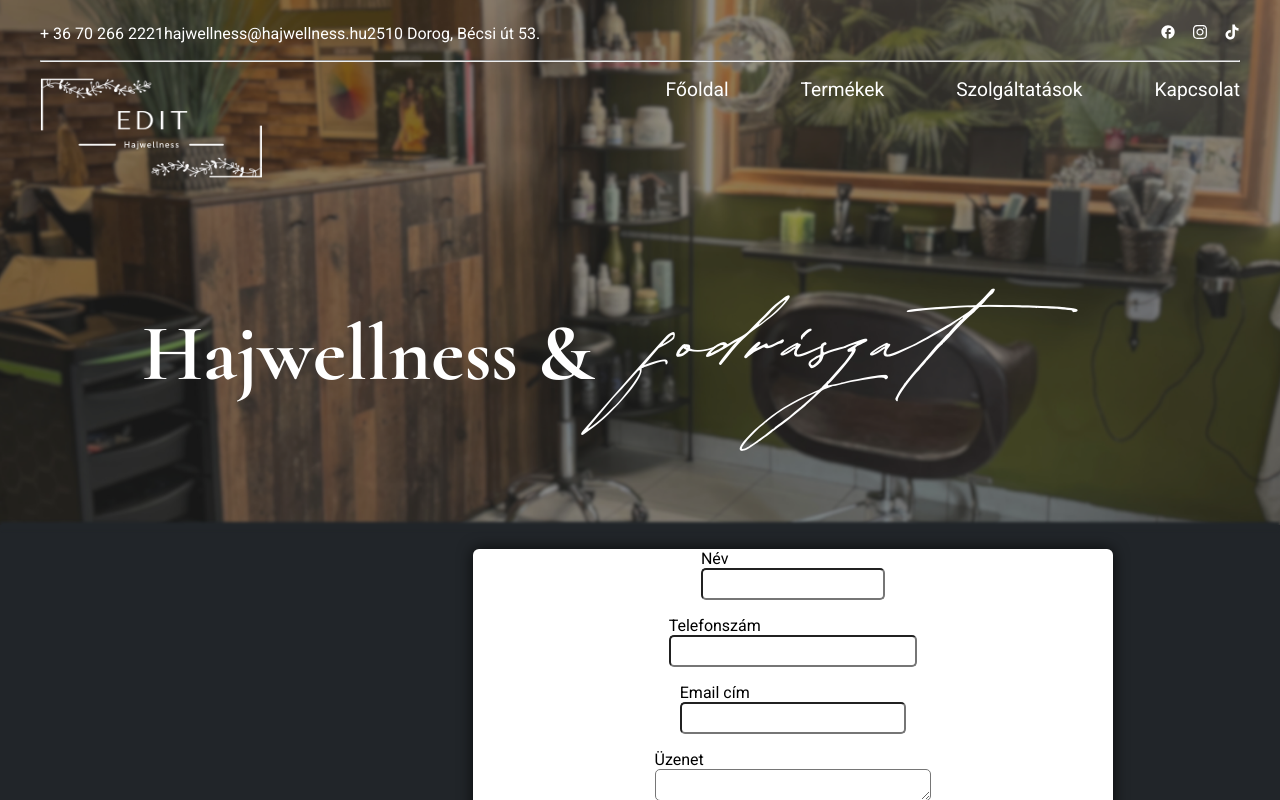
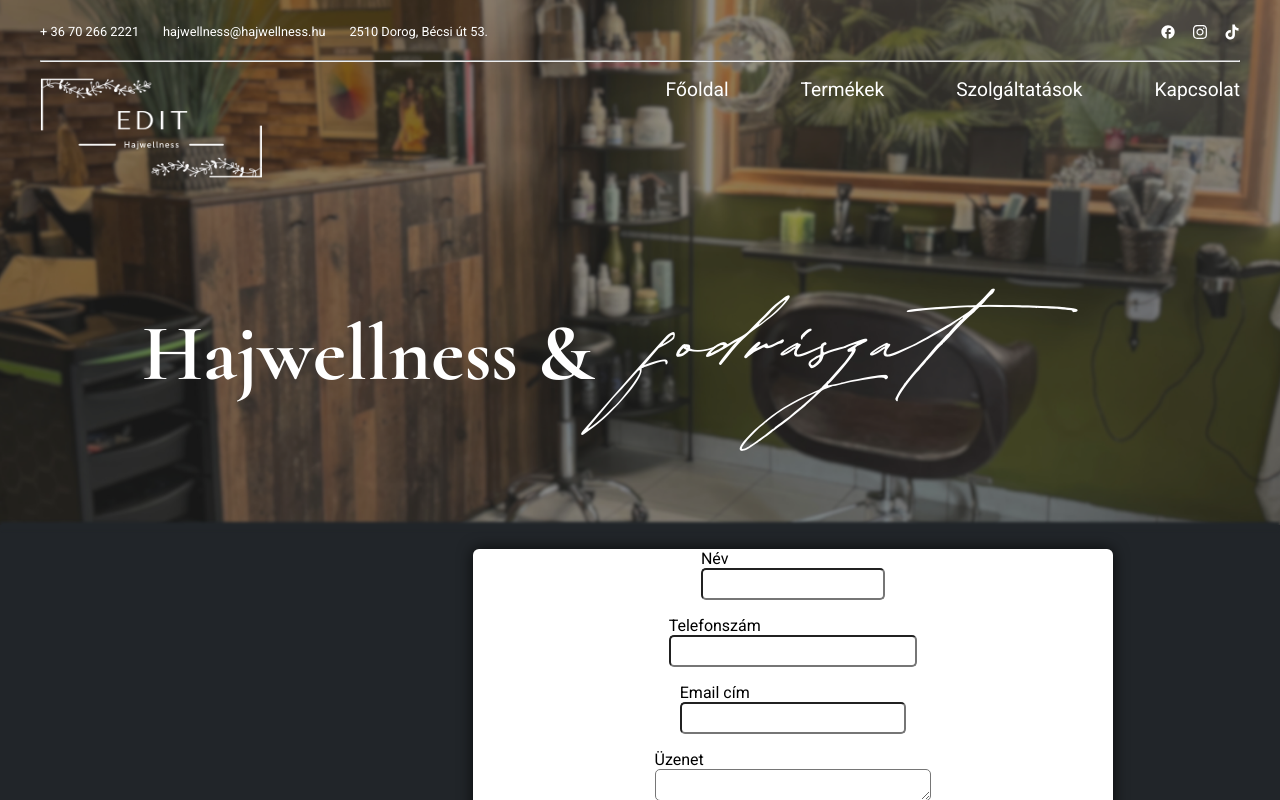
Before and after one commit to AkosBrb/hairwellness, a React (Create React App) app in the folder salon-website/: page /kapcsolat in a window 1280 px wide. Shown: the top 800 px of the page. Built offline with nearby package versions, Linux system fonts and the light colour scheme.

Commit message:
colors refactoring variables added

```diff
--- a/salon-website/src/Style.css
+++ b/salon-website/src/Style.css
@@ -8,15 +8,21 @@
   font-family: "Boungiorno";
   src: url("./assets/fonts/Buongiorno\ Rastellino.otf");
 }
+
+/* VARIABLES */
+
+:root {
+  --main-font-color: white;
+  --background-color: #212529;
+}
 * {
   box-sizing: border-box;
   margin: 0;
   padding: 0;
   font-family: "Roboto";
-  color: white;
 }
 body {
-  background-color: #212529;
+  background-color: var(--background-color);
 }
 
 /* HEADER */
@@ -50,6 +56,7 @@ body {
   text-align: center;
   font-family: "Cormorant";
   font-size: 5rem;
+  color: var(--main-font-color);
 }
 .main--title > span {
   font-family: "Boungiorno";
@@ -57,24 +64,29 @@ body {
   font-weight: lighter;
   width: 30rem;
   padding-bottom: 55px;
+  color: var(--main-font-color);
 }
 .second--header--container,
 .first--header--container {
   display: flex;
   justify-content: space-between;
 }
-.contact--infos {
+.contact--infos--header {
   display: flex;
   width: 100%;
   max-width: 28rem;
   justify-content: space-between;
   font-size: 0.8rem;
+  color: var(--main-font-color);
 }
 .social--container {
   display: flex;
   width: 100%;
   max-width: 5rem;
   justify-content: space-between;
+}
+.social--container > a {
+  color: var(--main-font-color);
 }
 .logo {
   height: 100px;
@@ -93,19 +105,20 @@ body {
 .list--container a {
   text-decoration: none;
   font-size: 1.2rem;
+  color: var(--main-font-color);
 }
 .nav--link {
   list-style-type: none;
 }
 .main--background {
-  background-color: #212529;
+  background-color: var(--background-color);
 }
 .header--blur {
   position: absolute;
   bottom: -0.3rem;
   height: 0.5rem;
   width: 100vw;
-  background-color: #212529;
+  background-color: var(--background-color);
   filter: blur(0.1rem);
 }
 
@@ -209,7 +222,6 @@ label {
   max-width: 30rem;
   height: 2rem;
   border-radius: 5px;
-  color: black;
 }
 .btn {
   background-color: aqua;
@@ -260,6 +272,6 @@ label {
   top: -0.3rem;
   height: 0.5rem;
   width: 100vw;
-  background-color: #212529;
+  background-color: var(--background-color);
   filter: blur(0.1rem);
 }
```
